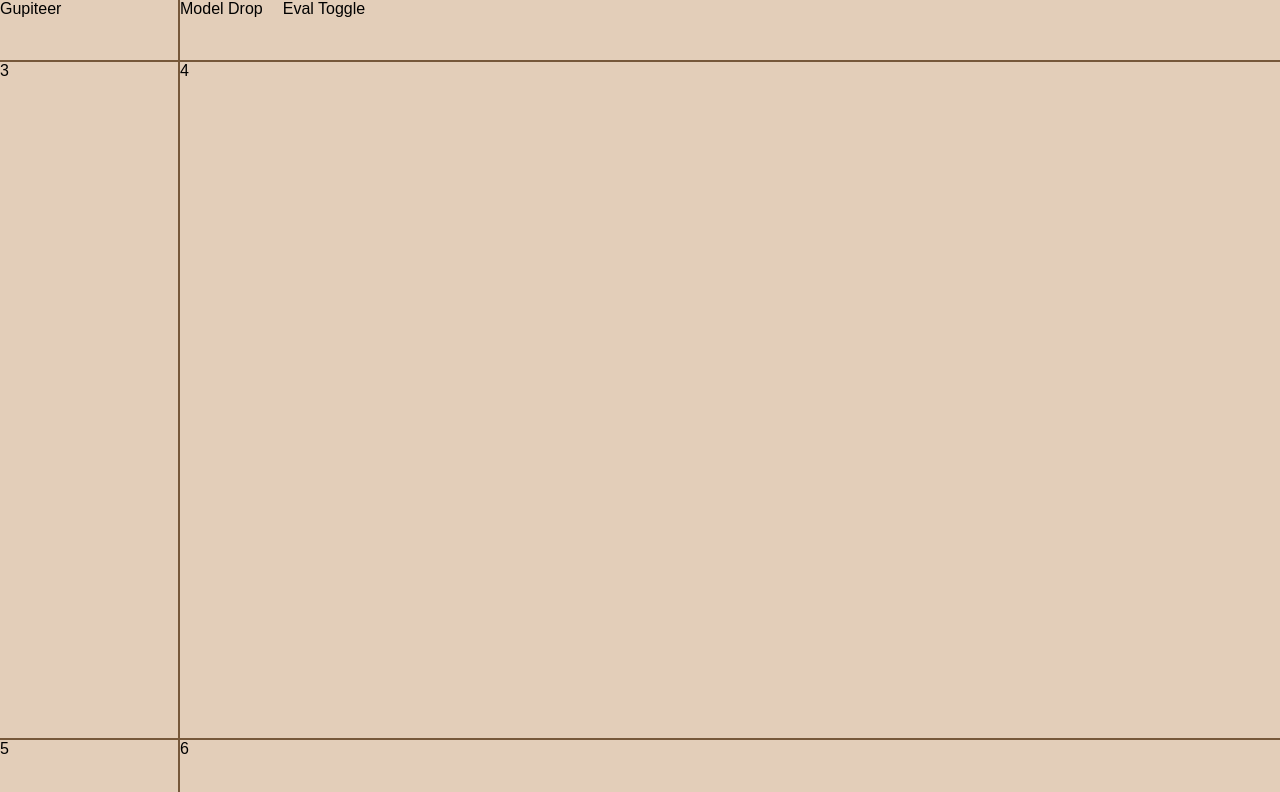
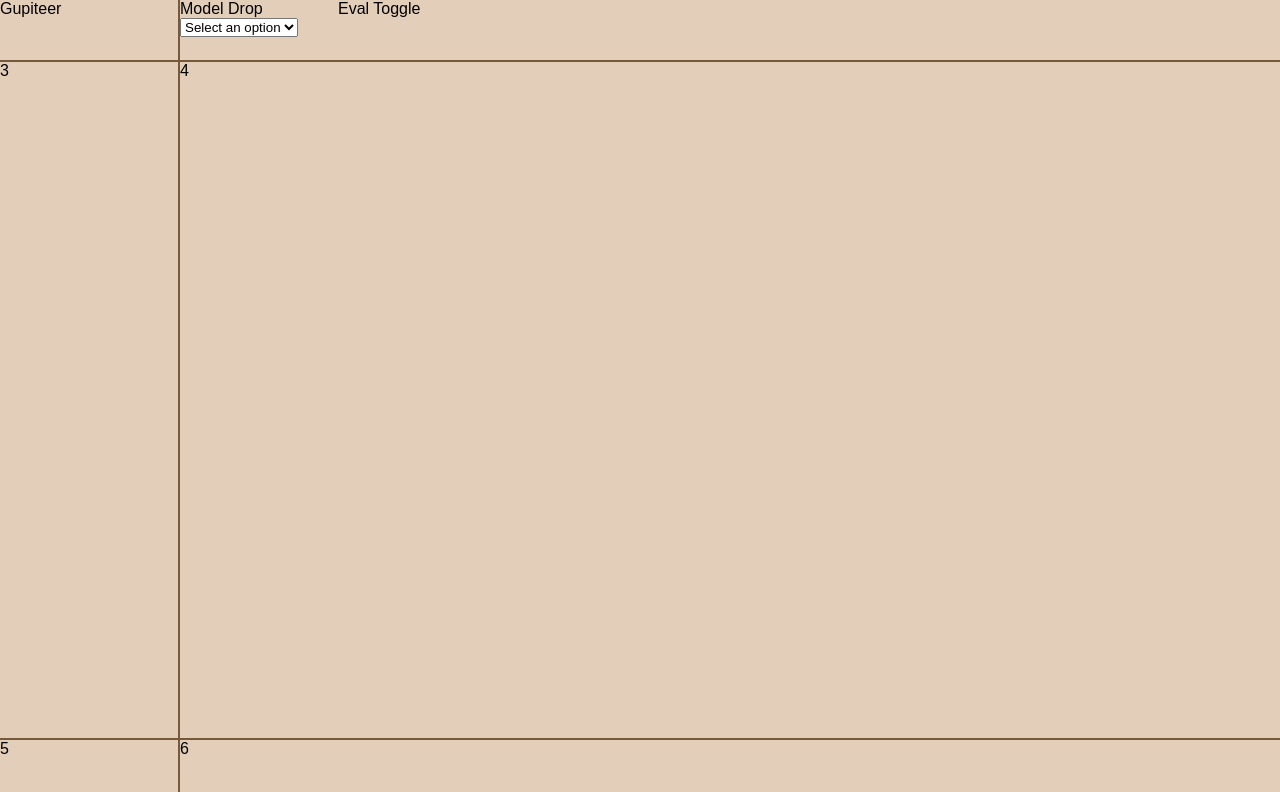
Before and after one commit to majorschwartz/gupiteer, a React (Create React App) app in the folder client/: page / in a window 1280 px wide. Shown: the top 792 px of the page. Built offline with nearby package versions, Linux system fonts and the light colour scheme.

Commit message:
Model dropdown addition

```diff
--- a/client/package.json
+++ b/client/package.json
@@ -8,7 +8,7 @@
     "@testing-library/user-event": "^13.5.0",
     "react": "^18.2.0",
     "react-dom": "^18.2.0",
-    "react-scripts": "5.0.1",
+    "react-scripts": "^5.0.1",
     "web-vitals": "^2.1.4"
   },
   "scripts": {
--- a/client/src/components/ModelDrop.js
+++ b/client/src/components/ModelDrop.js
@@ -1,9 +1,26 @@
-import React from "react";
+import React, { useState } from "react";
 
 const ModelDrop = () => {
+    const [selectedValue, setSelectedValue] = useState('');
+
+    const handleChange = (event) => {
+        setSelectedValue(event.target.value);
+    }
+
     return (
         <div>
             Model Drop
+            <div>
+                <select value={selectedValue} onChange={handleChange}>
+                    <option value="">Select an option</option>
+                    <option value="option1">Option 1</option>
+                    <option value="option2">Option 2</option>
+                    <option value="option3">Option 3</option>
+                    // Add more options here
+                </select>
+                {selectedValue && <div>You selected: {selectedValue}</div>}
+            </div>
+
         </div>
     );
 }
```
Also changed, not shown: 1 other file (tests, documents, lock files or other folders).
